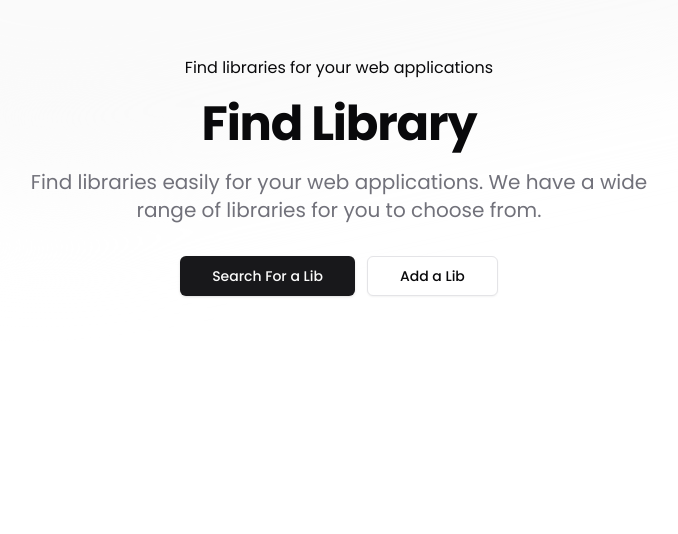
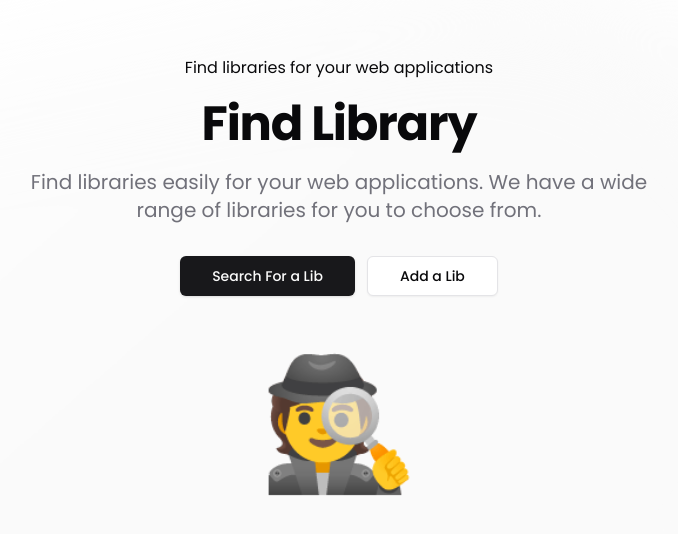
Before and after one commit to ugabb/web-libraries, a Next.js app: page / in a window 1280 px wide. Shown: the part 136-670 px from the top of the page, without its empty margins (301-979 px from the left). Built offline with nearby package versions, Linux system fonts and the light colour scheme.

Commit message:
refactor: improve layout and add spy emoji

```diff
--- a/src/app/page.tsx
+++ b/src/app/page.tsx
@@ -3,19 +3,19 @@ import Link from "next/link";
 
 export default function HeroSectionGradientBackground() {
   return (
-    <div className="min-h-screen">
+    <div className="min-h-screen mx-auto">
       {/* Hero */}
-      <div className="relative overflow-hidden py-24 lg:py-32">
+      <div className="relative overflow-hidden py-24 lg:py-32 w-full flex justify-center items-center">
         {/* Gradients */}
         <div
           aria-hidden="true"
-          className="flex absolute -top-96 start-1/2 transform -translate-x-1/2"
+          className="flex flex-col absolute -top-96 start-1/2 transform -translate-x-1/2"
         >
           <div className="bg-gradient-to-r from-background/50 to-background blur-3xl w-[25rem] h-[44rem] rotate-[-60deg] transform -translate-x-[10rem]" />
           <div className="bg-gradient-to-tl blur-3xl w-[90rem] h-[50rem] rounded-full origin-top-left -rotate-12 -translate-x-[15rem] from-primary-foreground via-primary-foreground to-background" />
         </div>
         {/* End Gradients */}
-        <div className="relative z-10">
+        <div className="relative z-10 min-h-screen flex flex-col items-center">
           <div className="container py-10 lg:py-16">
             <div className="max-w-2xl text-center mx-auto">
               <p className="">Find libraries for your web applications</p>
@@ -46,6 +46,7 @@ export default function HeroSectionGradientBackground() {
               {/* End Buttons */}
             </div>
           </div>
+          <span className="text-9xl">🕵️</span>
         </div>
       </div>
       {/* End Hero */}
```
